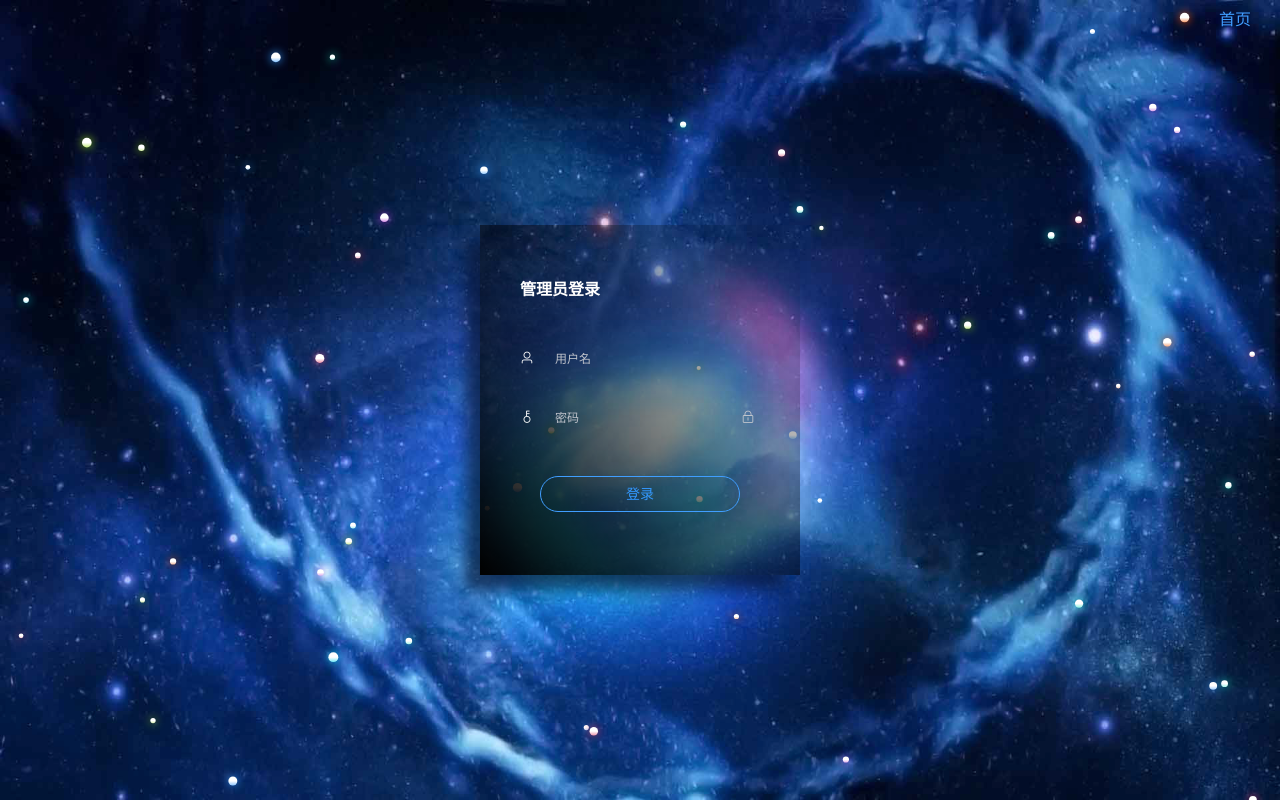
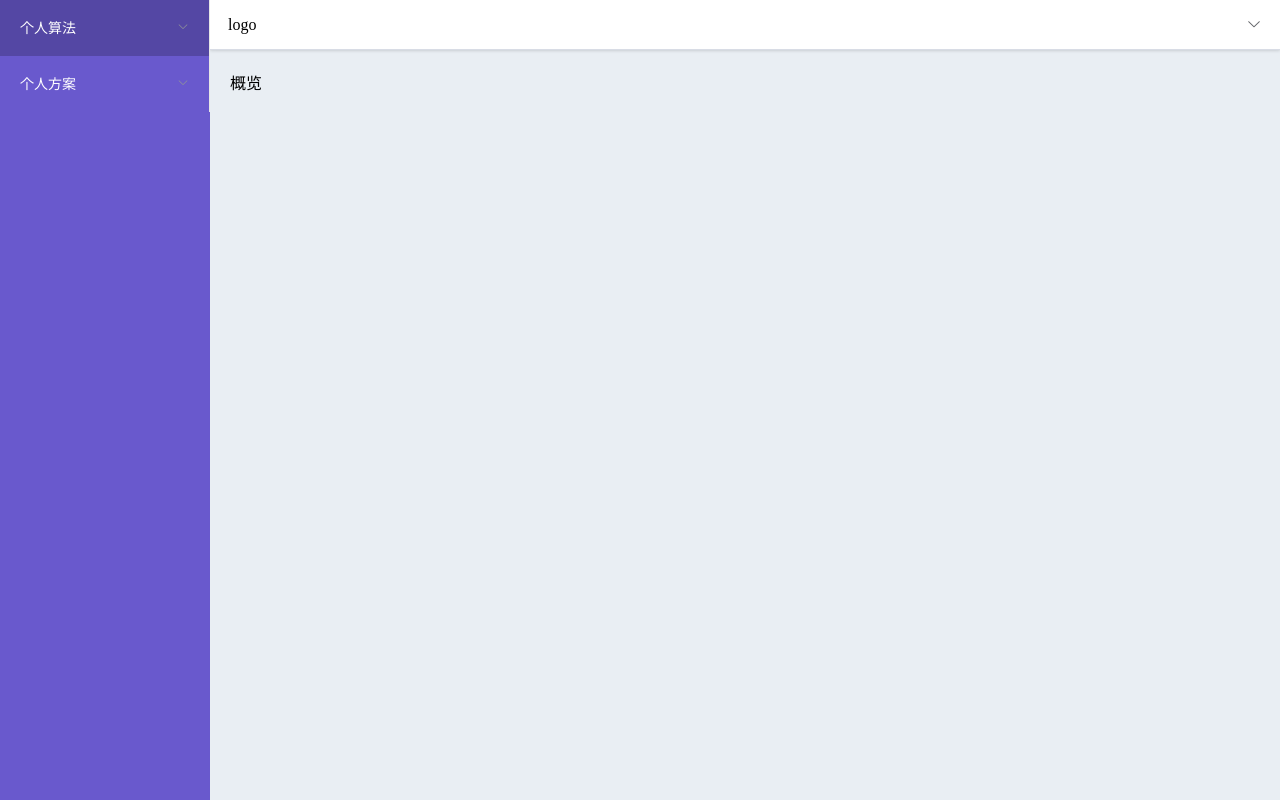
Before and after one commit to niehengyang/Kunxun-Admin, a Vue app: page /dashboard/dashboard#/layout in a window 1280 px wide. Before the commit this address led to /login. Built offline with nearby package versions, Linux system fonts and the light colour scheme.

Commit message:
引入rest.css侧边栏样式修改

```diff
--- a/src/assets/css/app.css
+++ b/src/assets/css/app.css
@@ -1,5 +1,6 @@
 @charset "UTF-8";
 @import "https://fonts.googleapis.com/css?family=Source+Sans+Pro:300,400,600";
+@import "./reset.css";
 
 
 /**--------------------整体样式--------------------------**/
--- /dev/null
+++ b/src/assets/css/reset.css
@@ -0,0 +1,157 @@
+/**SimpleLife Css Projects**/
+
+/*
+	HTML5 Reset :: style.css
+	----------------------------------------------------------
+	We have learned much from/been inspired by/taken code where offered from:
+
+	Eric Meyer					:: http://meyerweb.com
+	HTML5 Doctor				:: http://html5doctor.com
+	and the HTML5 Boilerplate	:: http://html5boilerplate.com
+
+-------------------------------------------------------------------------------*/
+
+/* Let's default this puppy out
+-------------------------------------------------------------------------------*/
+
+html, body, body div, span, object, iframe, h1, h2, h3, h4, h5, h6, p, blockquote, pre, abbr, address, cite, code, del, dfn, em, img, ins, kbd, q, samp, small, strong, sub, sup, var, b, i, dl, dt, dd, ol, ul, li, fieldset, form, label, legend, table, caption, tbody, tfoot, thead, tr, th, td, article, aside, figure, footer, header, menu, nav, section, time, mark, audio, video, details, summary {
+    margin: 0;
+    padding: 0;
+    border: 0;
+    font-size: 100%;
+    font-weight: normal;
+    vertical-align: baseline;
+    background: transparent;
+    box-sizing: border-box;
+}
+
+article, aside, figure, footer, header, nav, section, details, summary {display: block;}
+
+/* Handle box-sizing while better addressing child elements:
+   http://css-tricks.com/inheriting-box-sizing-probably-slightly-better-best-practice/ */
+html,body {
+    box-sizing: border-box;
+    width:100%;
+    height:100%;
+    margin: 0;
+    padding: 0;
+}
+
+*,
+*:before,
+*:after {
+    box-sizing: inherit;
+}
+
+/* consider resetting the default cursor: https://gist.github.com/murtaugh/5247154 */
+
+/* Responsive images and other embedded objects */
+/* if you don't have full control over `img` tags (if you have to overcome attributes), consider adding height: auto */
+img,
+object,
+embed {max-width: 100%;}
+
+/*
+   Note: keeping IMG here will cause problems if you're using foreground images as sprites.
+	In fact, it *will* cause problems with Google Maps' controls at small size.
+	If this is the case for you, try uncommenting the following:
+
+#map img {
+		max-width: none;
+}
+*/
+
+/* force a vertical scrollbar to prevent a jumpy page */
+/*html {overflow-y: scroll;}*/
+
+/* we use a lot of ULs that aren't bulleted.
+	you'll have to restore the bullets within content,
+	which is fine because they're probably customized anyway */
+ul {list-style: none;}
+
+blockquote, q {quotes: none;}
+
+blockquote:before,
+blockquote:after,
+q:before,
+q:after {content: ''; content: none;}
+
+a {margin: 0; padding: 0; font-size: 100%; vertical-align: baseline; background: transparent;color:transparent;text-decoration: none;}
+
+a:hover{
+    text-decoration: none;
+}
+a:active{
+    text-decoration: none;
+}
+
+del {text-decoration: line-through;}
+
+abbr[title], dfn[title] {border-bottom: 1px dotted #000; cursor: help;}
+
+/* tables still need cellspacing="0" in the markup */
+table {border-collapse: collapse; border-spacing: 0;}
+th {font-weight: bold; vertical-align: bottom;}
+td {font-weight: normal; vertical-align: top;}
+
+hr {display: block; height: 1px; border: 0; border-top: 1px solid #ccc; margin: 1em 0; padding: 0;}
+
+input, select {vertical-align: middle;}
+
+pre {
+    white-space: pre; /* CSS2 */
+    white-space: pre-wrap; /* CSS 2.1 */
+    white-space: pre-line; /* CSS 3 (and 2.1 as well, actually) */
+    word-wrap: break-word; /* IE */
+}
+
+input[type="radio"] {vertical-align: text-bottom;}
+input[type="checkbox"] {vertical-align: bottom;}
+.ie7 input[type="checkbox"] {vertical-align: baseline;}
+.ie6 input {vertical-align: text-bottom;}
+
+select, input, textarea {font: 99% sans-serif;}
+
+table {font-size: inherit; font: 100%;}
+
+small {font-size: 85%;}
+
+strong {font-weight: bold;}
+
+td, td img {vertical-align: top;}
+
+/* Make sure sup and sub don't mess with your line-heights http://gist.github.com/413930 */
+sub, sup {font-size: 75%; line-height: 0; position: relative;}
+sup {top: -0.5em;}
+sub {bottom: -0.25em;}
+
+/* standardize any monospaced elements */
+pre, code, kbd, samp {font-family: monospace, sans-serif;}
+
+/* hand cursor on clickable elements */
+.clickable,
+label,
+input[type=button],
+input[type=submit],
+input[type=file],
+button {cursor: pointer;}
+
+/* Webkit browsers add a 2px margin outside the chrome of form elements */
+button, input, select, textarea {margin: 0;}
+
+/* make buttons play nice in IE */
+button,
+input[type=button] {width: auto; overflow: visible;}
+
+/* scale images in IE7 more attractively */
+.ie7 img {-ms-interpolation-mode: bicubic;}
+
+/* prevent BG image flicker upon hover
+   (commented out as usage is rare, and the filter syntax messes with some pre-processors)
+.ie6 html {filter: expression(document.execCommand("BackgroundImageCache", false, true));}
+*/
+
+/* let's clear some floats */
+.clearfix:before, .clearfix:after { content: "\0020"; display: block; height: 0; overflow: hidden; }
+.clearfix:after { clear: both; }
+.clearfix { zoom: 1; }
--- a/src/main.js
+++ b/src/main.js
@@ -11,7 +11,7 @@
 
 
 //权限校验
-import'./utils/permission'
+// import'./utils/permission'
 
 
 new Vue({
--- a/src/views/layout/components/Sidebar/SidebarItem.vue
+++ b/src/views/layout/components/Sidebar/SidebarItem.vue
@@ -67,5 +67,9 @@
   .el-submenu .el-menu-item{
     background: #7171C6 !important;
   }
+  .el-submenu .el-menu-item:hover{
+    background: #473c8b !important;
+  }
+
 
 </style>
--- a/vue.config.js
+++ b/vue.config.js
@@ -1,6 +1,7 @@
 
 const defaultSettings = require('./src/settings.js');
 const name = defaultSettings.title || 'vue Element Admin'; // page title
+const path = require('path');
 
 module.exports = {
 
@@ -14,7 +15,9 @@
         // it can be accessed in index.html to inject the correct title.
         name: name,
         resolve: {
-
+            alias: {
+                '~css': path.resolve('./src/assets/css')
+            }
         }
     },
     devServer: {
@@ -37,5 +40,12 @@
                 }
             }
         }
+    },
+    css: {
+        loaderOptions: {
+            sass: {
+                data: `@import '~css/app.css';`
+            }
+        }
     }
 };
```
